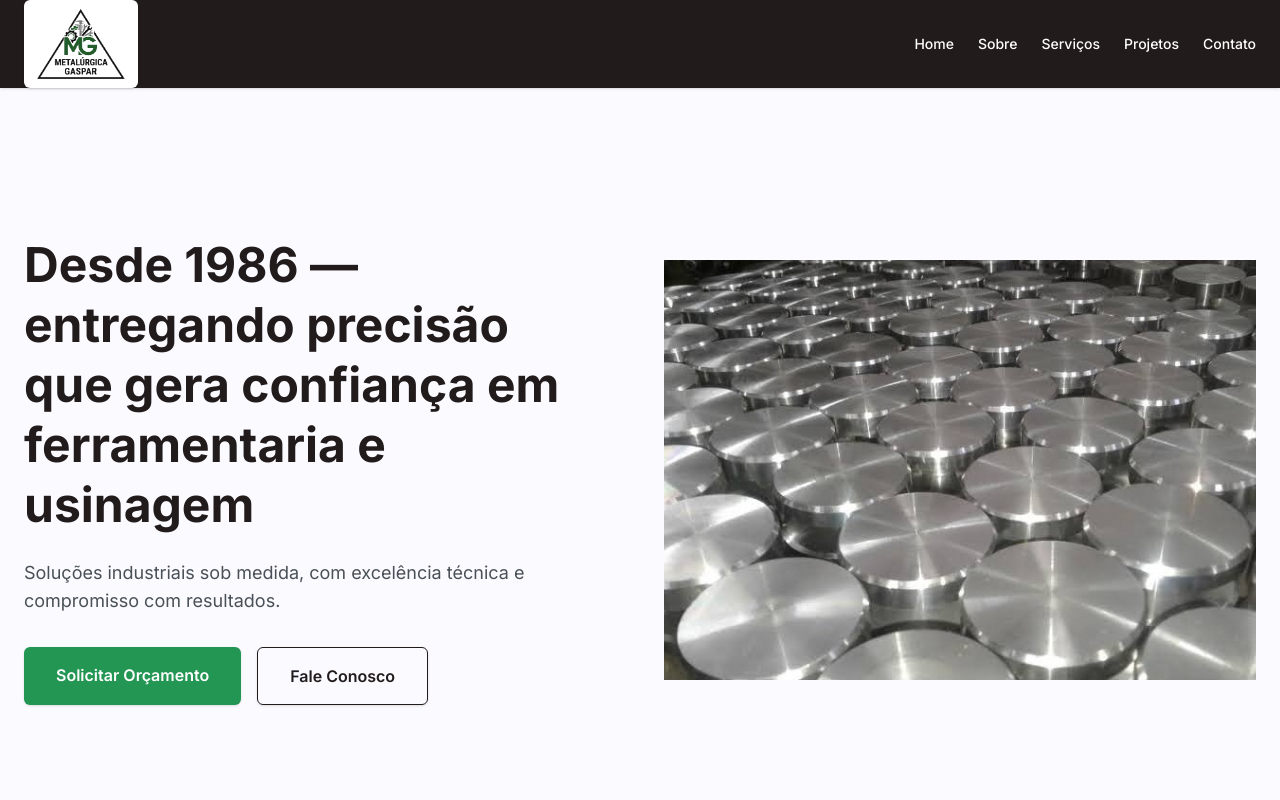
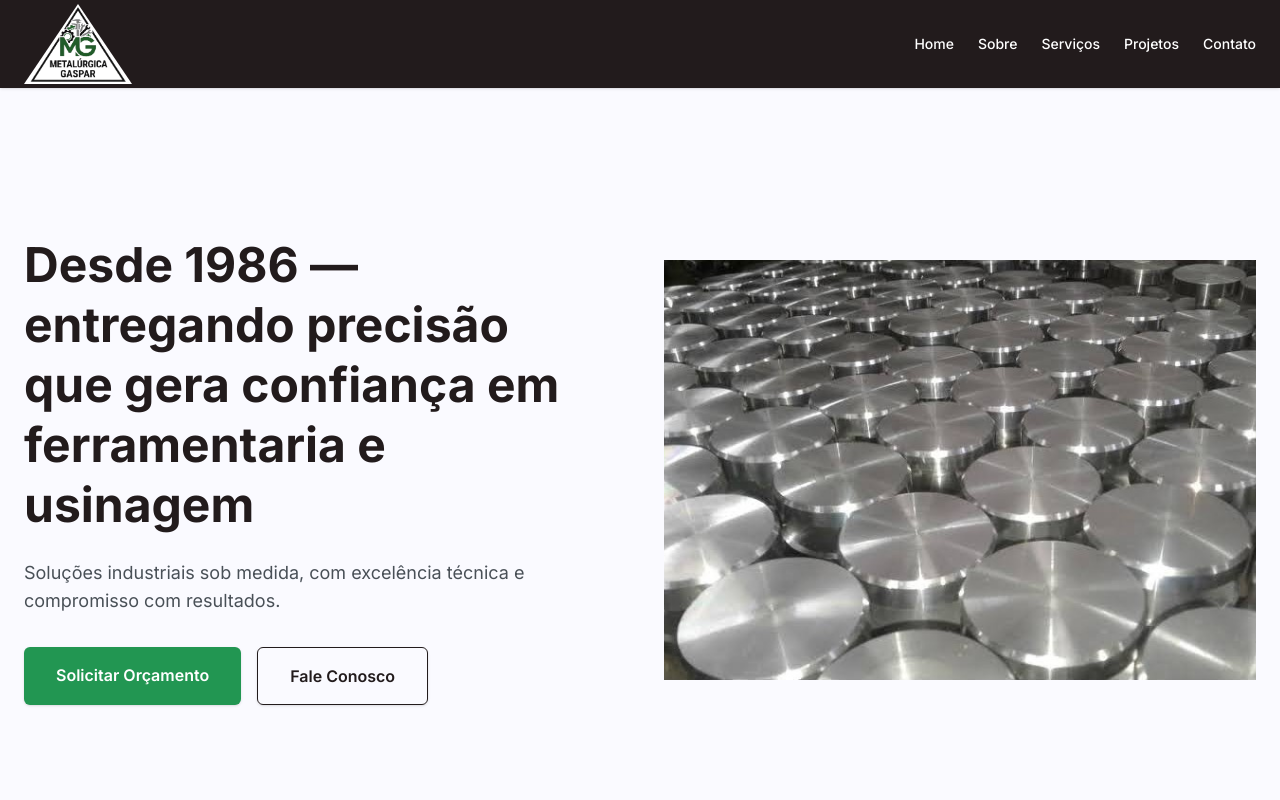
Before and after one commit to UelintonHJ/metalurgica-gaspar, a website: page public/index.html in a window 1280 px wide. Shown: the top 800 px of the page. Drawn offline with Linux system fonts and the light colour scheme.

Commit message:
ui(header): refactor logo container from square to triangle and adjust visual alignment

```diff
--- a/public/index.html
+++ b/public/index.html
@@ -23,9 +23,12 @@
 <body class="bg-bgBase text-blackTech">
     <header class="fixed top-0 left-0 w-full bg-blackTech z-50 shadow-sm gap-6">
         <div class="container mx-auto px-6 h-[88px] flex items-center justify-between">
-            <div class="flex items-center h-full overflow-hidden bg-white p-2 md:p-3 rounded-md shadow-sm">
+            <div
+                class="relative bg-white shadow-sm w-27 h-20 flex items-center justify-center"
+                style="clip-path: polygon(50% 0%, 0% 100%, 100% 100%)">
+
                 <img src="/images/logo-metalurgica-gaspar.png" alt="Logo da Metalúrgica Gaspar"
-                    class="h-[72px] md:h-[72px] w-auto object-contain">
+                    class="absolute w-[90%] h-auto object-contain top-[2%] translate-x-[0.3px]">
             </div>
             <button type="button" id="menu-toggle" class="md:hidden" aria-label="Abrir menu" aria-expanded="false"
                 aria-controls="menu-mobile">
```
Also changed, not shown: public/assets/css/tailwind.css.
